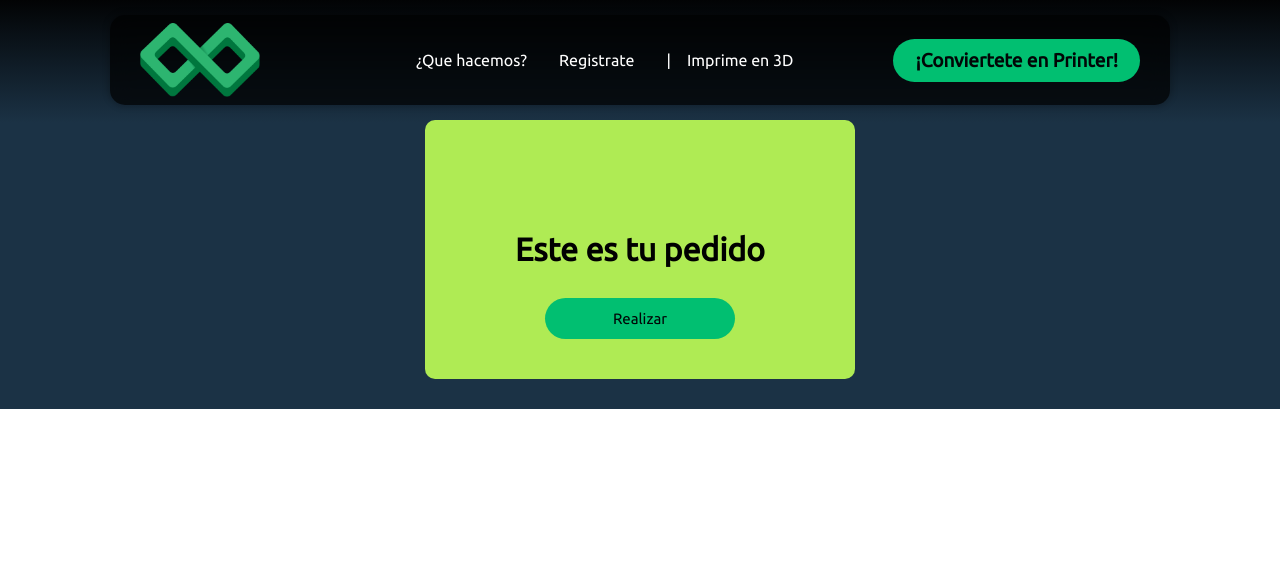
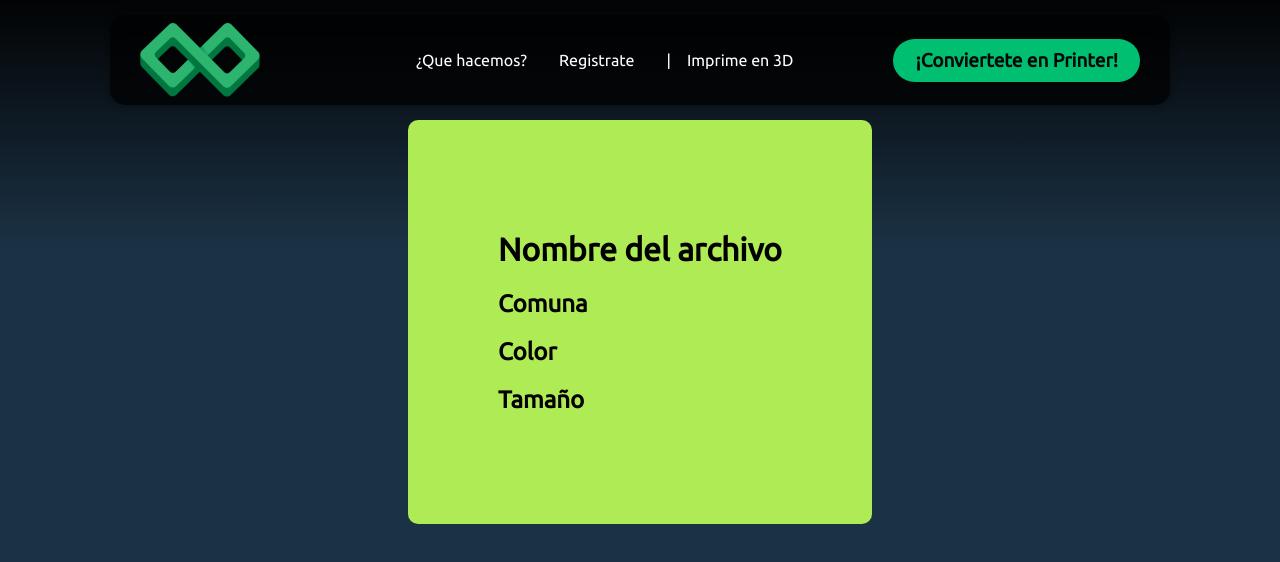
Before and after one commit to agustindiazad/REPOSITORIO-PROYECTO-SEMESTRAL, a React (Create React App) app in the folder frontend2/: page /orders in a window 1280 px wide. Shown: the top 562 px of the page. Built offline with nearby package versions, Linux system fonts and the light colour scheme.

Commit message:
button logic

```diff
--- a/frontend2/src/pages/Orders/Orders.js
+++ b/frontend2/src/pages/Orders/Orders.js
@@ -10,20 +10,38 @@ function Orders() {
     const toggle = () => {
         setIsOpen(!isOpen)
     }
+
+    function handleButtonClick() {
+        alert('Orden realizada con éxito')
+    }
+
+    function handleMouseOver() {
+        console.log("funcinoa?")
+        document.getElementsByClassName('button')[0].style.display = 'block';
+    }
+
+    function handleMouseLeave() {
+        document.getElementsByClassName('button')[0].style.display = 'none';
+    }
+
+
     return (
-        <div className="App">
-            <header className="App-body">
+        <div className="App-body">
+            <header>
                 <Sidebar isOpen={isOpen} toggle={toggle} />
                 <Navbar toggle={toggle} />
-                <div className='container'>
-                    <div className='box'>
-                        <h1>Este es tu pedido</h1>
-                        <div className='button'>
-                            Realizar
-                        </div>
-                    </div>
+            </header>
+            <div className='container' on>
+                <div className='box' onMouseOver={e => handleMouseOver()} onMouseLeave={e => handleMouseLeave()}>
+                    <h1>Nombre del archivo</h1>
+                    <h2>Comuna</h2>
+                    <h2>Color</h2>
+                    <h2>Tamaño</h2>
+                    <button className='button' onClick={e => handleButtonClick()}>
+                        Realizar
+                    </button>
                 </div>
-            </header>
+            </div>
         </div>
     );
 }
--- a/frontend2/src/pages/Orders/ostyle.css
+++ b/frontend2/src/pages/Orders/ostyle.css
@@ -4,7 +4,9 @@
     padding: 15px 60px;
     /* change the color to white */
     color: white;
+    height: 100vh;
 }
+
 .container {
     display: flex;
     align-items: center;
@@ -12,7 +14,8 @@
     flex-direction: row;
     flex-wrap: wrap;
 }
-.box{
+
+.box {
     background-color: rgb(175, 235, 84);
     padding: 90px;
     margin: 15px;
@@ -21,17 +24,18 @@
     transition: all 1s;
 
 }
-.box:hover{
-	transform:scale(1.09) ;
+
+.box:hover {
+    transform: scale(1.09);
 }
-.button{
+
+.button {
     margin: 30px;
     border-radius: 50px;
     background: rgb(1, 191, 113);
     padding: 12px 30px;
     color: rgb(1, 6, 6);
     font-size: 15px;
-    display: flex;
     -webkit-box-pack: center;
     justify-content: center;
     -webkit-box-align: center;
@@ -39,8 +43,12 @@
     transition: all 0.2s ease-in-out 0s;
     cursor: pointer;
     margin-bottom: -50px;
+    border: none;
+    display: none;
 }
-.button:hover{
+
+.button:hover {
     transition: all 0.2s ease-in-out 0s;
     background-color: rgb(255, 255, 255);
+    /* show the button */
 }
```
